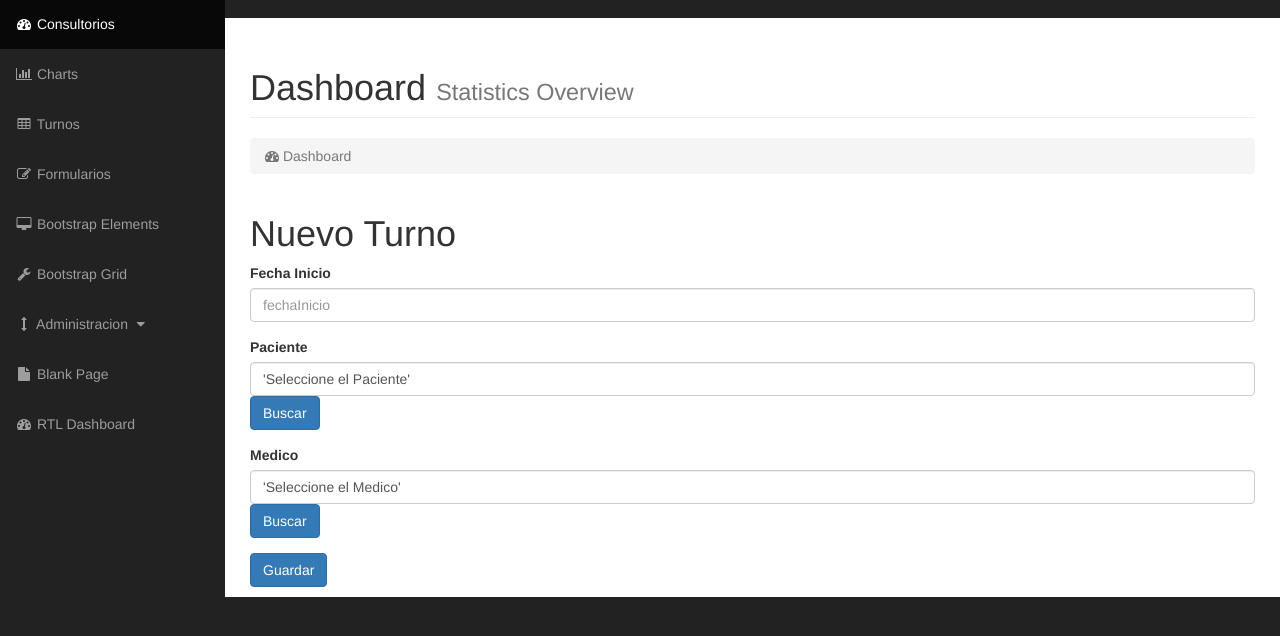
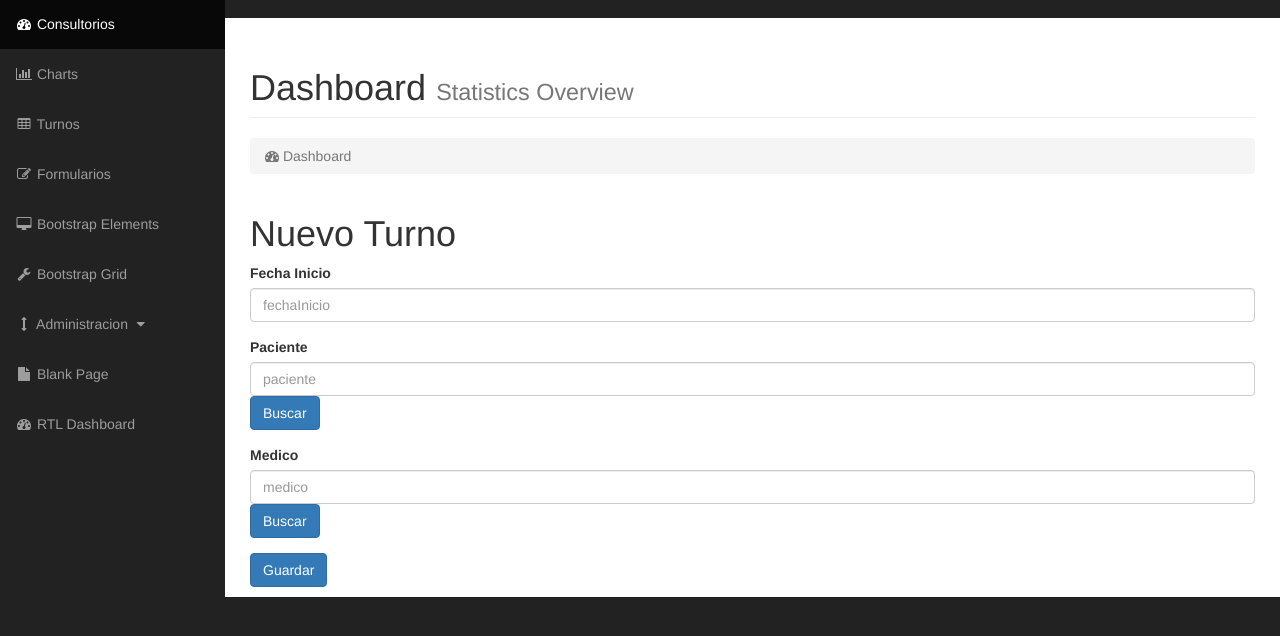
Before and after one commit to pabloivanrichard/consultorio3, a Django app: page /turno/nuevo/ in a window 1280 px wide. Shown: the part 52-688 px from the top of the page. Run offline with Django 3.2, Linux system fonts and the light colour scheme; some libraries are stand-ins or nearby versions.

Commit message:
agrego pequeñas modificaciones formulario nuevo turno

```diff
--- a/consultorio/gturnos/templates/gturnos/turno/nuevoTurno.html
+++ b/consultorio/gturnos/templates/gturnos/turno/nuevoTurno.html
@@ -25,6 +25,24 @@ function buscarMedico(){
     miPopup = window.open("/buscarMedico","miwin","width=1000,height=800,scrollbars=yes")
     miPopup.focus()
 }
+
+$(function () {
+     $('#fechaInicio').datetimepicker({
+       viewMode: 'years',
+       format: 'dd/mm/yyyy',
+       pickTime: 'True',
+       daysOfWeekDisabled: [0, 6]
+     });
+   });
+
+
+
+jQuery(document).ready(function() {
+    jQuery('#paciente').keypress(function(tecla) {
+        if(tecla.charCode < 48 || tecla.charCode > 57) return false;
+    });
+});
+
 </script>
 {% endblock %}
 
@@ -36,20 +54,20 @@ function buscarMedico(){
 <form name=formul>
   <div class="form-group">
     <label for="fechaInicio">Fecha Inicio</label>
-    <input type="text" class="form-control" id="fechaInicio" placeholder="fechaInicio">
+    <input type="text" class="form-control" id="fechaInicio" placeholder="fechaInicio" required/>
   </div>
   <div class="form-group">
     <label for="paciente">Paciente</label>
     <!-- <input type=text name=paciente value="Seleccione el Paciente" size=25 maxlength=3> -->
-    <input type=text class="form-control" name=paciente value="'Seleccione el Paciente'" placeholder="paciente">
+    <input type=text class="form-control" name=paciente  placeholder="paciente"  required/>
     <!-- <input type=text name=paciente value="Paciente" size=10 maxlength=3>  -->
-    <input type="hidden"  id="hpaciente" name="hpaciente">
+    <input type="hidden"  id="hpaciente" name="hpaciente" />
     <!-- <br></br> -->
     <input type="Button" value="Buscar" onclick="buscarPaciente()" class="save btn btn-primary">
   </div>
   <div class="form-group">
     <label for="medico">Medico</label>
-    <input type="text" class="form-control" name=medico value="'Seleccione el Medico'" placeholder="medico">
+    <input type="text" class="form-control" name=medico placeholder="medico" required/>
     <input type="hidden"  id="hmedico" name="hmedico">
     <input type="Button" value="Buscar" onclick="buscarMedico()" class="save btn btn-primary">
   </div>
```
